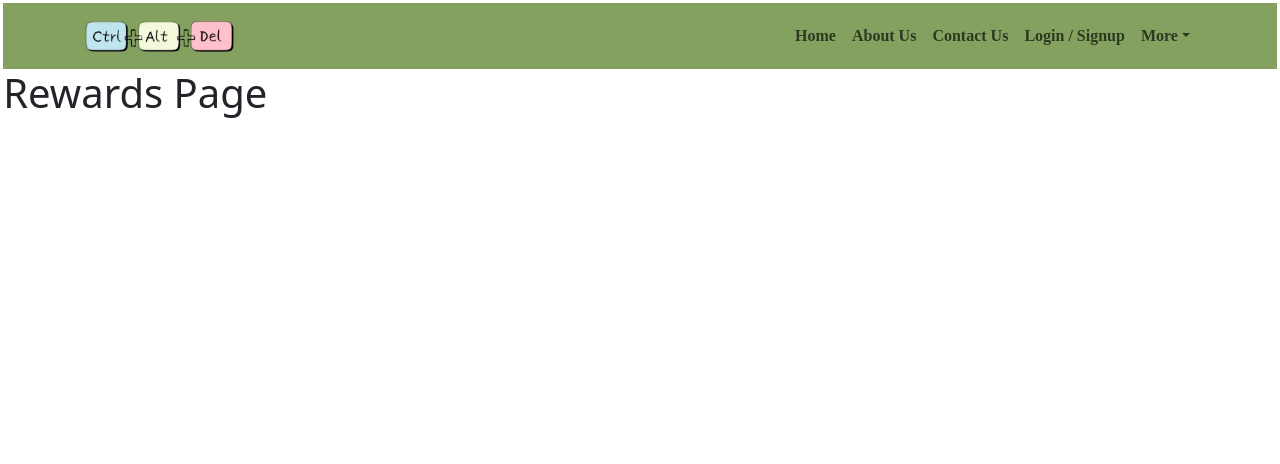
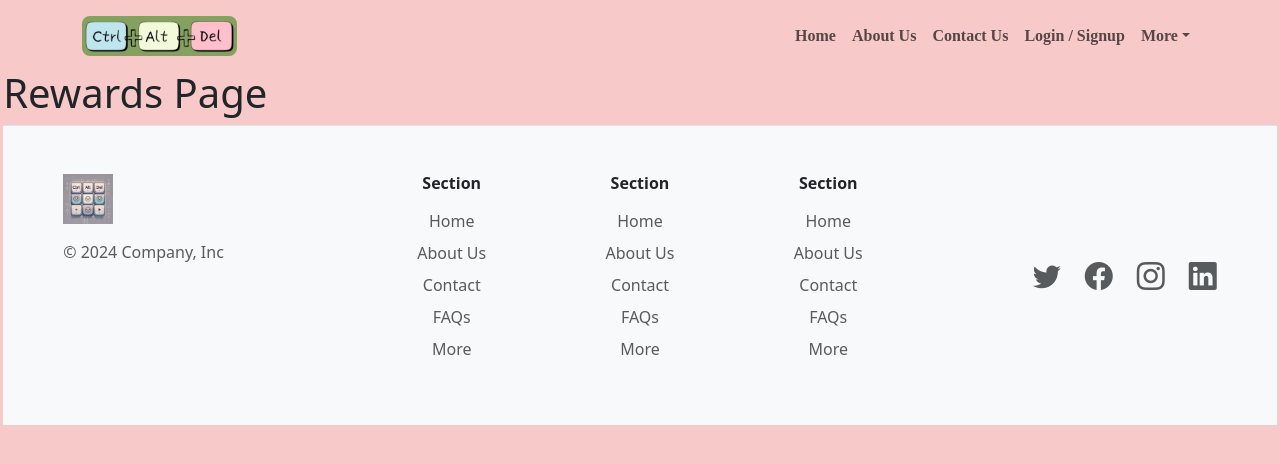
Before and after one commit to Poushmita/Mental_Health_Support_Platform, a React (Vite) app in the folder ctrl-alt-del/: page /rewards in a window 1280 px wide. Shown: the top 464 px of the page. Built offline with nearby package versions, Linux system fonts and the light colour scheme.

Commit message:
set navbar transparent and changed footer

```diff
--- a/ctrl-alt-del/index.html
+++ b/ctrl-alt-del/index.html
@@ -6,6 +6,8 @@
     <meta name="viewport" content="width=device-width, initial-scale=1.0" />
 
     <link href="https://cdn.jsdelivr.net/npm/bootstrap@5.3.2/dist/css/bootstrap.min.css" rel="stylesheet">
+    <link rel="stylesheet" href="https://cdn.jsdelivr.net/npm/bootstrap-icons/font/bootstrap-icons.css">
+
 
     <title>Ctrl+Alt+Del</title>
   </head>
--- a/ctrl-alt-del/package.json
+++ b/ctrl-alt-del/package.json
@@ -11,6 +11,7 @@
   },
   "dependencies": {
     "bootstrap": "^5.3.3",
+    "bootstrap-icons": "^1.11.3",
     "react": "^19.0.0",
     "react-bootstrap": "^2.10.9",
     "react-dom": "^19.0.0",
--- a/ctrl-alt-del/src/App.css
+++ b/ctrl-alt-del/src/App.css
@@ -2,8 +2,8 @@
 
 
 #root {
-  /* max-width: 1280px; */
   margin:1 rem;
   padding: 0.2rem;
+    /* max-width: 1280px; */
   /* text-align: center; */
 }
--- a/ctrl-alt-del/src/App.jsx
+++ b/ctrl-alt-del/src/App.jsx
@@ -1,5 +1,5 @@
 import './App.css';
-import { BrowserRouter as Router, Routes, Route } from 'react-router-dom';
+import { BrowserRouter as Router, Routes, Route, useLocation } from 'react-router-dom';
 import 'bootstrap/dist/css/bootstrap.min.css';
 import 'bootstrap/dist/js/bootstrap.bundle.min';
 import Navbar from './components/Navbar';
@@ -11,11 +11,31 @@ import Journal from './pages/Journal';
 import Blogs from './pages/Blogs';
 import Analysis from './pages/Analysis';
 import Rewards from './pages/Rewards';
+import { useLayoutEffect } from 'react';
+import Footer from './components/Footer';
 
-function App() {
+function AppContent() {
+  const location = useLocation();
+
+  // Page-specific background colors
+  const pageBackgrounds = {
+    "/": "#ffffff",
+    "/about": "#EDF6F9",
+    "/contact": "#F1DDD2",
+    "/mood-tracker": "#83C5BE ",
+    "/journal": "#FFF5E1",
+    "/blogs": "#FAF3E0",
+    "/analysis": "#EAE2B7",
+    "/rewards": "#F7CAC9",
+  };
+
+  useLayoutEffect(() => {
+    document.body.style.backgroundColor = pageBackgrounds[location.pathname] || "white";
+  }, [location]);
+
   return (
-    <Router>
-      <Navbar /> {/* Navbar will always be visible */}
+    <>
+      <Navbar />
       <Routes>
         <Route path="/" element={<Home />} />
         <Route path="/about" element={<About />} />
@@ -26,6 +46,15 @@ function App() {
         <Route path="/analysis" element={<Analysis />} />
         <Route path="/rewards" element={<Rewards />} />
       </Routes>
+      <Footer />
+    </>
+  );
+}
+
+function App() {
+  return (
+    <Router>
+      <AppContent />
     </Router>
   );
 }
--- a/ctrl-alt-del/src/components/Footer.jsx
+++ b/ctrl-alt-del/src/components/Footer.jsx
@@ -1,28 +1,41 @@
 import logo from "../assets/logo_down.webp";
 
+export default function Footer() {
+  return (
+    <footer className="container-fluid py-5 border-top" style={{ backgroundColor: '#f8f9fa' }}>
+      <div className="row px-5">
+        {/* Left Side - Logo & Copyright */}
+        <div className="col-md-3 d-flex flex-column align-items-start">
+          <img src={logo} alt="Logo" width="50" height="40" className="mb-3" />
+          <span className="text-muted fs-6">© 2024 Company, Inc</span>
+        </div>
 
-export default function Footer() {
+        {/* Center - Navigation Links with Increased Spacing */}
+        <div className="col-md-6 d-flex justify-content-center">
+          <div className="row w-100 text-center">
+            {["Section", "Section", "Section"].map((section, index) => (
+              <div key={index} className="col-4">
+                <h6 className="fw-bold mb-3">{section}</h6>
+                <ul className="list-unstyled">
+                  <li className="mb-2"><a href="#" className="text-muted text-decoration-none">Home</a></li>
+                  <li className="mb-2"><a href="#" className="text-muted text-decoration-none">About Us</a></li>
+                  <li className="mb-2"><a href="#" className="text-muted text-decoration-none">Contact</a></li>
+                  <li className="mb-2"><a href="#" className="text-muted text-decoration-none">FAQs</a></li>
+                  <li><a href="#" className="text-muted text-decoration-none">More</a></li>
+                </ul>
+              </div>
+            ))}
+          </div>
+        </div>
 
-  return (
-    <>
-        <footer class="d-flex flex-wrap justify-content-between align-items-center py-3  border-top"  style={{backgroundColor: ' #fbebdc'}}>
-            <div class="col-md-4 d-flex align-items-center">
-                <span class="mb-3 mb-md-0 text-muted">© 2024 Company, Inc</span>
-            </div>
-
-            <a href="/" className="d-flex align-items-center justify-content-center">
-                <img src={logo} alt="Logo" width="40" height="32" />
-            </a>
-
-            <ul class="nav col-md-4 justify-content-end">
-                <li class="nav-item"><a href="#" class="nav-link px-2 text-muted">Home</a></li>
-                <li class="nav-item"><a href="#" class="nav-link px-2 text-muted">Features</a></li>
-                <li class="nav-item"><a href="#" class="nav-link px-2 text-muted">Contact Us</a></li>
-                <li class="nav-item"><a href="#" class="nav-link px-2 text-muted">FAQs</a></li>
-                <li class="nav-item"><a href="#" class="nav-link px-2 text-muted">About Us</a></li>
-            </ul>
-        </footer>
-
-    </>
-  )
+        {/* Right Side - Social Media Icons with Spacing */}
+        <div className="col-md-3 d-flex align-items-center justify-content-end">
+          <a href="#" className="me-4 text-muted"><i className="bi bi-twitter fs-3"></i></a>
+          <a href="#" className="me-4 text-muted"><i className="bi bi-facebook fs-3"></i></a>
+          <a href="#" className="me-4 text-muted"><i className="bi bi-instagram fs-3"></i></a>
+          <a href="#" className="text-muted"><i className="bi bi-linkedin fs-3"></i></a>
+        </div>
+      </div>
+    </footer>
+  );
 }
--- a/ctrl-alt-del/src/components/Navbar.jsx
+++ b/ctrl-alt-del/src/components/Navbar.jsx
@@ -1,31 +1,43 @@
 import React from "react";
 import { Navbar, Nav, Container, NavDropdown } from "react-bootstrap";
-import { Link } from "react-router-dom"; // Import Link from React Router
+import { Link, useLocation } from "react-router-dom";
 import logo from "../assets/logo_up.jpg";
 import "../styles/navbar.css";
 
 const MentalHealthNavbar = () => {
+  const location = useLocation();
+
+  // Background colors for different pages
+  const pageBackgrounds = {
+    "/": "#fcfeed",
+    "/about": "#EDF6F9",
+    "/contact": "#F1DDD2",
+    "/mood-tracker": "#83C5BE ",
+    "/journal": "#FFF5E1",
+    "/blogs": "#FAF3E0",
+    "/analysis": "#EAE2B7",
+    "/rewards": "#F7CAC9",
+  };
+
+  const currentBgColor = pageBackgrounds[location.pathname] || "transparent";
+
   return (
-    <Navbar expand="lg" className="px-3 navbar" style={{ backgroundColor: '#84a160' }}>
+    <Navbar expand="lg" className="px-3 navbar" style={{ backgroundColor: currentBgColor }}>
       <Container>
-        {/* Logo */}
         <Navbar.Brand as={Link} to="/" className="brand-container">
           <div className="logo-wrapper">
             <img src={logo} alt="Logo" className="app-logo" />
           </div>
         </Navbar.Brand>
 
-        {/* Toggle Button */}
         <Navbar.Toggle aria-controls="basic-navbar-nav" />
         <Navbar.Collapse id="basic-navbar-nav">
           <Nav className="ms-auto font-pacifico font-bold text-black">
-            {/* Main Links */}
             <Nav.Link as={Link} to="/">Home</Nav.Link>
             <Nav.Link as={Link} to="/about">About Us</Nav.Link>
             <Nav.Link as={Link} to="/contact">Contact Us</Nav.Link>
             <Nav.Link as={Link} to="/login">Login / Signup</Nav.Link>
 
-            {/* Additional Links in Dropdown */}
             <NavDropdown title="More" id="basic-nav-dropdown">
               <NavDropdown.Item as={Link} to="/journal">Write Your Journal 📝</NavDropdown.Item>
               <NavDropdown.Item as={Link} to="/blogs">Read Blogs 📰</NavDropdown.Item>
--- a/ctrl-alt-del/src/index.css
+++ b/ctrl-alt-del/src/index.css
@@ -5,6 +5,13 @@
 @tailwind utilities;
 
 
+/* body {
+  transition: background-color 0.1s ease-in-out;
+} */
+
+body {
+  transition: none !important; /* Remove smooth transition */
+}
 
 
 
--- a/ctrl-alt-del/src/pages/Home.jsx
+++ b/ctrl-alt-del/src/pages/Home.jsx
@@ -129,8 +129,6 @@ export default function Home() {
             </div>
           </div>
         </section>
-
-        <Footer />
       </>
     );
 }
--- a/ctrl-alt-del/src/styles/home.css
+++ b/ctrl-alt-del/src/styles/home.css
@@ -1,3 +1,4 @@
+
 .sec1 {
     width: 100%;
     height: 80vh;  /* Adjust height to ensure images fit well */
```
Also changed, not shown: 1 other file (tests, documents, lock files or other folders).
